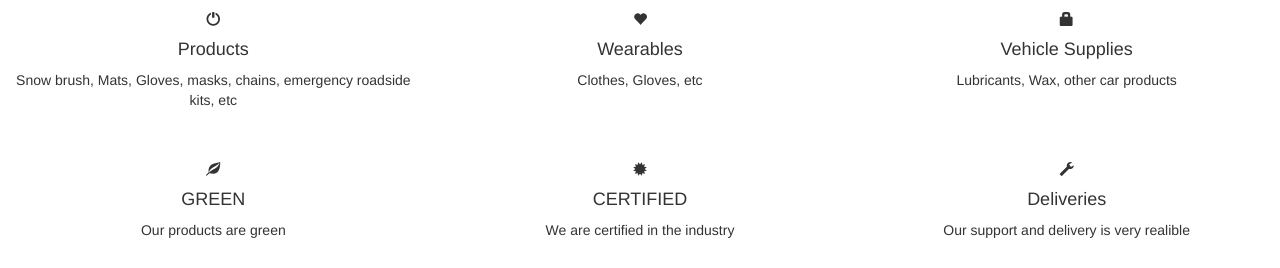
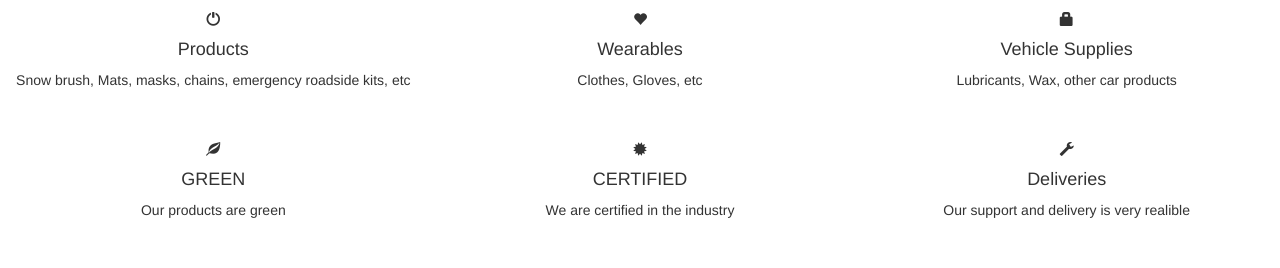
Before and after one commit to znisar/SupplyCan, a plain HTML site: page Index.html in a window 1280 px wide. Shown: the part 407-675 px from the top of the page. Drawn offline with nearby package versions, Linux system fonts and the light colour scheme.

Commit message:
Update Index.html

```diff
--- a/Index.html
+++ b/Index.html
@@ -65,7 +65,7 @@
           <div class="col-sm-4">
             <span class="glyphicon glyphicon-off"></span>
             <h4>Products</h4>
-            <p>Snow brush, Mats, Gloves, masks, chains, emergency roadside kits, etc</p>
+            <p>Snow brush, Mats, masks, chains, emergency roadside kits, etc</p>
           </div>
           <div class="col-sm-4">
             <span class="glyphicon glyphicon-heart"></span>
```
